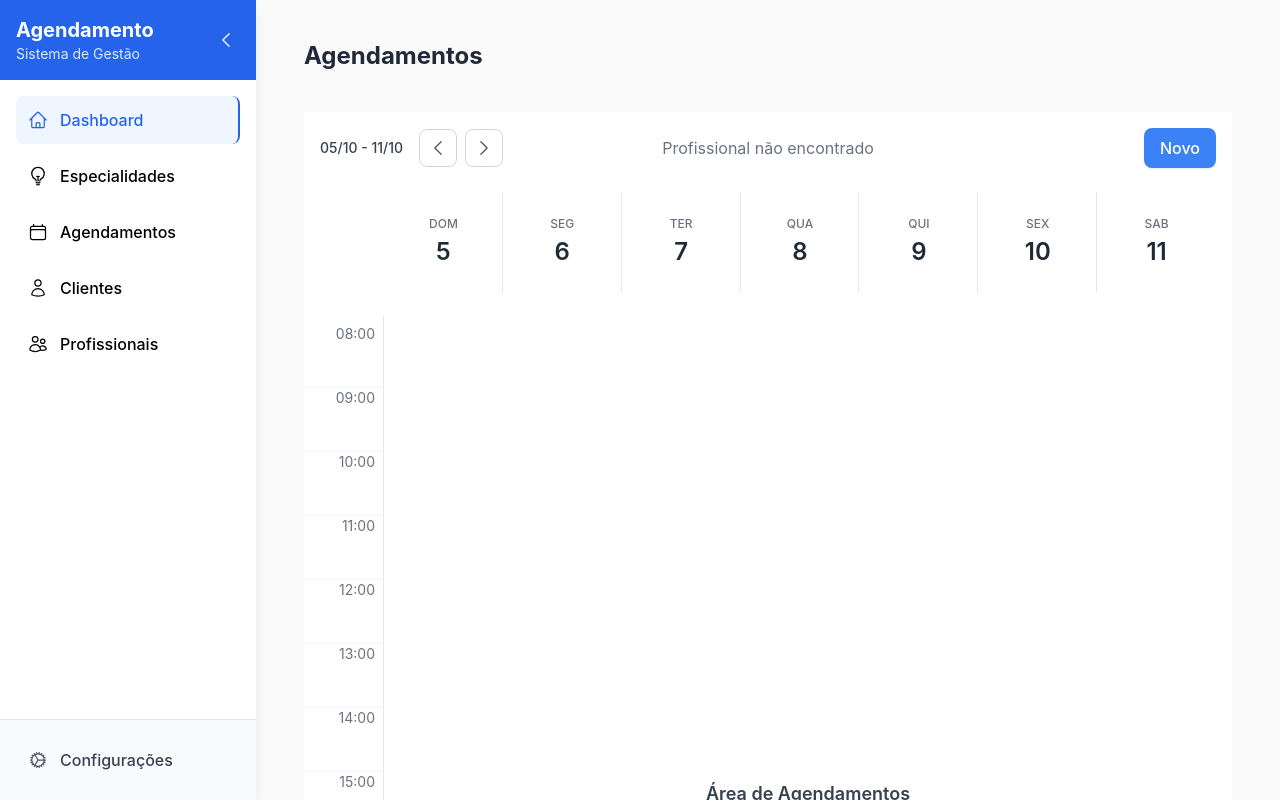
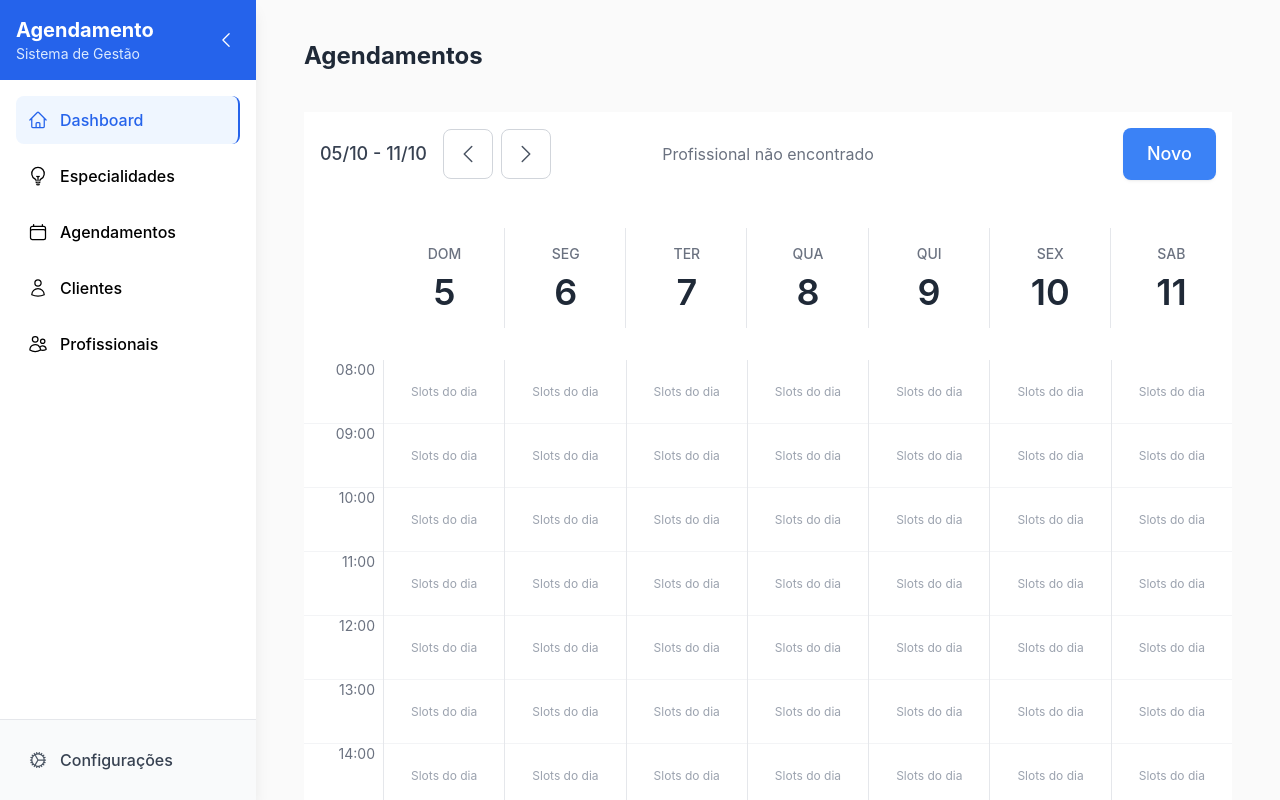
Before and after one commit to devsadriano/agendamentoApresentacao, a Nuxt app: page / in a window 1280 px wide. Shown: the top 800 px of the page. Built offline with nearby package versions, Linux system fonts and the light colour scheme; no server answers.

Commit message:
Termino Aula: 5.5.10 Componente ItemAgendamento

```diff
--- a/app/components/agendamentos/AgendamentoManager.vue
+++ b/app/components/agendamentos/AgendamentoManager.vue
@@ -11,15 +11,15 @@
       <!-- Lado esquerdo: Régua de horários -->
       <ReguaHorarios />
 
-      <!-- Lado direito: Área de agendamentos -->
-      <div class="flex-1 bg-white">
-        <!-- Grid de agendamentos (será implementado) -->
-        <div class="h-full flex items-center justify-center">
-          <div class="text-center">
-            <h3 class="text-lg font-semibold text-gray-700">Área de Agendamentos</h3>
-            <p class="text-sm text-gray-500">Grid dos horários será implementado aqui</p>
-          </div>
-        </div>
+      <!-- Lado direito: Grid dos dias da semana -->
+      <div class="flex-1 flex bg-white">
+        <!-- Iteração pelos 7 dias da semana -->
+        <ItemAgendamento
+          v-for="dia in agendamentoStore.semanaAtual"
+          :key="dia.data.toISOString()"
+          :data="dia.data"
+          class="flex-1 border-r border-gray-200 last:border-r-0"
+        />
       </div>
     </div>
   </div>
@@ -29,6 +29,11 @@
 // Import explícito dos componentes
 import ControladorSemana from './ControladorSemana.vue'
 import ReguaHorarios from './ReguaHorarios.vue'
+import ItemAgendamento from './ItemAgendamento.vue'
+import { useAgendamentoStore } from '../../stores/agendamento'
+
+// Acessar o store de agendamentos
+const agendamentoStore = useAgendamentoStore()
 
 // Componente principal para gerenciar agendamentos
 // Por enquanto apenas estrutura básica
--- a/app/components/agendamentos/ControladorSemana.vue
+++ b/app/components/agendamentos/ControladorSemana.vue
@@ -1,11 +1,11 @@
 <template>
-  <div class="bg-white p-4 w-full">
+  <div class="bg-white w-full">
     <!-- Primeira linha: Data, botões e botão Novo -->
-    <div class="flex items-center">
+    <div class="flex items-center p-4">
       <!-- Lado esquerdo: Data e botões de navegação (largura fixa) -->
       <div class="w-64 flex items-center space-x-4">
         <!-- Período da semana -->
-        <div class="text-sm font-medium text-gray-700">
+        <div class="text-lg font-medium text-gray-700">
           {{ formatarData(primeiroDia) }} - {{ formatarData(ultimoDia) }}
         </div>
 
@@ -14,19 +14,19 @@
           <!-- Botão voltar semana -->
           <button
             @click="voltarSemana"
-            class="p-2 rounded-lg border border-gray-300 hover:bg-gray-50 transition-colors"
+            class="p-3 rounded-lg border border-gray-300 hover:bg-gray-50 transition-colors"
             title="Semana anterior"
           >
-            <ChevronLeftIcon class="h-5 w-5 text-gray-600" />
+            <ChevronLeftIcon class="h-6 w-6 text-gray-600" />
           </button>
 
           <!-- Botão avançar semana -->
           <button
             @click="avancarSemana"
-            class="p-2 rounded-lg border border-gray-300 hover:bg-gray-50 transition-colors"
+            class="p-3 rounded-lg border border-gray-300 hover:bg-gray-50 transition-colors"
             title="Próxima semana"
           >
-            <ChevronRightIcon class="h-5 w-5 text-gray-600" />
+            <ChevronRightIcon class="h-6 w-6 text-gray-600" />
           </button>
         </div>
       </div>
@@ -40,7 +40,7 @@
       <div class="w-64 flex justify-end">
         <BaseButton
           variant="primary"
-          size="md"
+          size="lg"
           @click="novoAgendamento"
         >
           Novo
--- a/app/components/agendamentos/DiaSemana.vue
+++ b/app/components/agendamentos/DiaSemana.vue
@@ -1,18 +1,18 @@
 <template>
   <div class="flex flex-col items-center px-3 py-8 flex-1 relative">
-    <!-- Linha divisória vertical (não encosta nas bordas) -->
+    <!-- Linha divisória vertical parcial (não encosta nas bordas) -->
     <div
       v-if="!isUltimo"
-      class="absolute right-0 top-2 bottom-2 w-px bg-gray-200"
+      class="absolute right-0 top-4 bottom-4 w-px bg-gray-200"
     ></div>
 
     <!-- Dia da semana por extenso (ex: DOM, SEG) -->
-    <div class="text-xs font-medium text-gray-500 uppercase mb-1">
+    <div class="text-sm font-medium text-gray-500 uppercase mb-2">
       {{ diaSemanaAbrev }}
     </div>
 
     <!-- Número do dia -->
-    <div class="text-2xl font-semibold text-gray-800">
+    <div class="text-4xl font-semibold text-gray-800">
       {{ dia.diaNumero }}
     </div>
   </div>
@@ -24,10 +24,12 @@ import type { DiaSemana } from '../../../shared/types/database'
 // Props
 interface Props {
   dia: DiaSemana
+  isPrimeiro?: boolean
   isUltimo?: boolean
 }
 
 const props = withDefaults(defineProps<Props>(), {
+  isPrimeiro: false,
   isUltimo: false
 })
 
--- /dev/null
+++ b/app/components/agendamentos/ItemAgendamento.vue
@@ -0,0 +1,33 @@
+<template>
+  <div class="flex flex-col w-full">
+    <!-- Slots de agendamento alinhados com a régua -->
+    <div>
+      <div
+        v-for="hora in horarios"
+        :key="hora"
+        class="h-16 border-b border-gray-100 p-1 flex items-center justify-center"
+      >
+        <div class="text-xs text-gray-400 text-center">
+          Slots do dia
+        </div>
+      </div>
+    </div>
+  </div>
+</template>
+
+<script setup lang="ts">
+interface Props {
+  data: Date
+}
+
+const props = defineProps<Props>()
+
+// Horários disponíveis (deve estar sincronizado com a régua)
+const horarios = computed(() => {
+  const horas = []
+  for (let i = 8; i <= 22; i++) {
+    horas.push(`${i.toString().padStart(2, '0')}:00`)
+  }
+  return horas
+})
+</script>
--- a/app/components/agendamentos/ListaDias.vue
+++ b/app/components/agendamentos/ListaDias.vue
@@ -1,13 +1,16 @@
 <template>
-  <div class="bg-white flex">
+  <div class="bg-white flex mb-4">
+    <!-- Espaço para compensar a largura da régua -->
+    <div class="w-20"></div>
+
     <!-- Header dos dias da semana -->
     <div class="flex flex-1">
       <DiaSemanaComponent
         v-for="(dia, index) in diasSemana"
         :key="dia.data.toISOString()"
         :dia="dia"
+        :is-primeiro="index === 0"
         :is-ultimo="index === diasSemana.length - 1"
-        :class="{ 'ml-16': index === 0 }"
       />
     </div>
   </div>
--- a/app/components/agendamentos/ProfissionalAtivo.vue
+++ b/app/components/agendamentos/ProfissionalAtivo.vue
@@ -4,10 +4,10 @@
       Carregando...
     </div>
     <div v-else-if="profissionalAtivo" class="space-y-1">
-      <h3 class="text-lg font-semibold text-gray-800 uppercase">
+      <h3 class="text-xl font-semibold text-gray-800 uppercase">
         {{ profissionalAtivo.nome_profissional }}
       </h3>
-      <p class="text-sm text-gray-600">
+      <p class="text-base text-gray-600">
         {{ profissionalAtivo.especialidade_profissional }}
       </p>
     </div>
--- a/app/components/agendamentos/ReguaHorarios.vue
+++ b/app/components/agendamentos/ReguaHorarios.vue
@@ -1,7 +1,7 @@
 <template>
   <div class="w-20 bg-white border-r border-gray-200">
     <!-- Lista de horários -->
-    <div class="py-2">
+    <div>
       <div
         v-for="hora in horarios"
         :key="hora"
```
Also changed, not shown: 2 other files (tests, documents, lock files or other folders).
